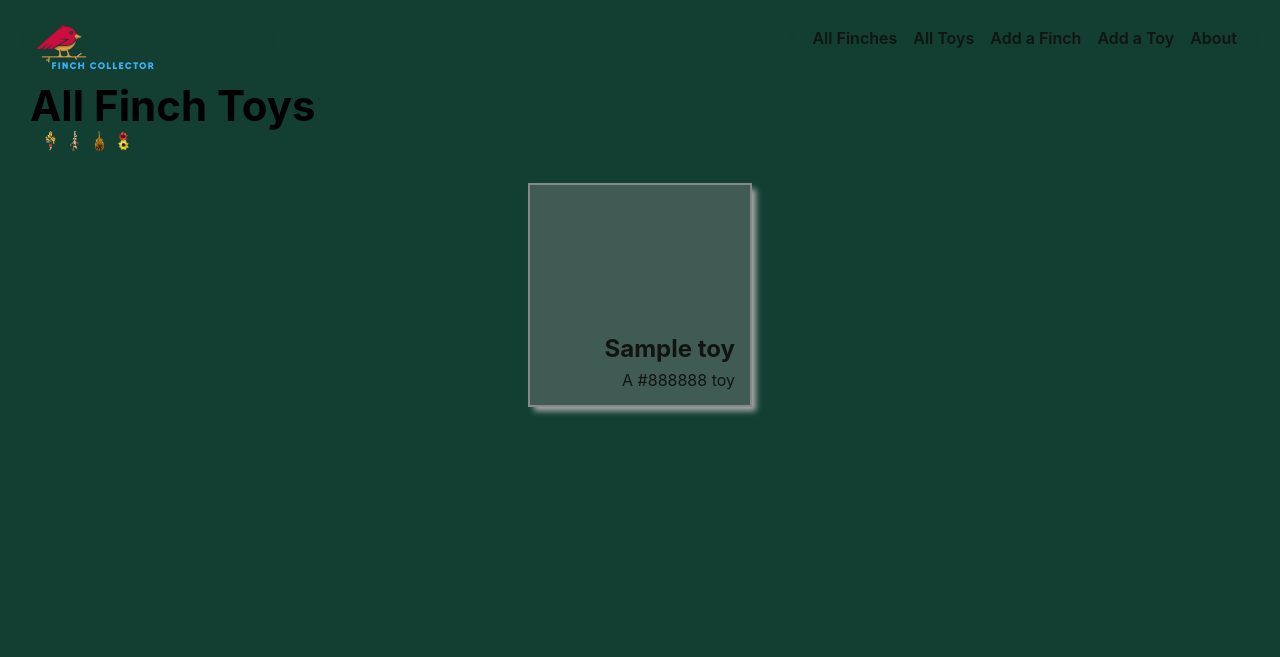
After one commit to Kiibra/finch-collector, a Django app: page /toys/ in a window 1280 px wide. The commit adds this page. Shown: the top 657 px of the page. Run offline with Django 4.2, Linux system fonts and the light colour scheme; tables that the repository leaves empty hold one stand-in row (values such as "Sample post").

Commit message:
add viewing for toys

```diff
--- /dev/null
+++ b/main_app/static/css/toys/toy-index.css
@@ -0,0 +1,64 @@
+.card-container {
+  padding: 0 40px;
+  display: flex;
+  justify-content: center;
+  flex-wrap: wrap;
+}
+
+.card {
+  width: 224px;
+  height: 224px;
+  margin: 10px;
+  border: solid 2px;
+  box-shadow: var(--card-box-shadow);
+  position: relative;
+}
+
+.card-bg{
+  opacity: .4;
+  position: absolute;
+  display: inline-flex;
+  top: 0;
+  left: 0;
+  width: 100%;
+  height: 100%;
+}
+
+.card-content {
+  padding: 15px;
+  height: 100%;
+  width: 100%;
+  display: flex;
+  align-items: flex-end;
+  justify-content: flex-end;
+  flex-direction: column;
+}
+
+.card > a {
+  position: absolute;
+  top: 0;
+  left: 0;
+  width: 100%;
+  height: 100%;
+  display: inline-block;
+  text-decoration: none;
+  color: var(--text-color);
+}
+
+.card h2 {
+  margin: 7px 0;
+  font-size: var(--font-xl);
+}
+
+.card p {
+  margin: 0;
+  font-size: var(--font-reg);
+}
+
+.page-header > img {
+  margin-left: 10px;
+}
+
+.page-header > img:first-of-type {
+  margin-left: 15px;
+}
--- a/main_app/templates/base.html
+++ b/main_app/templates/base.html
@@ -31,6 +31,7 @@
     <nav>
       <ul>
         <li><a href="{% url 'finch-index' %}">All Finches</a></li>
+        <li><a href="{% url 'toy-index' %}">All Toys</a></li>
         <li><a href="{% url 'finch-create' %}">Add a Finch</a></li>
         <li><a href="{% url 'toy-create' %}">Add a Toy</a></li>
         <li><a href="{% url 'about' %}">About</a></li>
--- /dev/null
+++ b/main_app/templates/main_app/toy_list.html
@@ -0,0 +1,36 @@
+{% extends 'base.html' %}
+{% load static %}
+
+{% block head %}
+<link
+  rel="stylesheet"
+  type="text/css"
+  href="{% static 'css/toys/toy-index.css' %}"
+/>
+{% endblock %}
+
+{% block content %}
+
+<section class="page-header">
+  <h1>All Finch Toys</h1>
+  <img src="{% static 'images/birdtoy.png' %}" alt="A ball with holes" />
+  <img src="{% static 'images/bamboman.png' %}" alt="A bamboman toy" />
+  <img src="{% static 'images/pinneaple-toy.png' %}" alt="A pinneaple toy" />
+  <img src="{% static 'images/sunflower-toy.png' %}" alt="A sunflowers toy" />
+</section>
+
+<section class="card-container">
+  {% for toy in toy_list %}
+  <div class="card" style="border-color: {{ toy.color }}">
+    <div class="card-bg" style="background-color: {{ toy.color }}"></div>
+    <a href="{% url 'toy-detail' toy.id %}">
+      <div class="card-content">
+        <h2>{{ toy.name }}</h2>
+        <p>A {{ toy.color }} toy</p>
+      </div>
+    </a>
+  </div>
+  {% endfor %}
+</section>
+
+{% endblock %}
--- a/main_app/urls.py
+++ b/main_app/urls.py
@@ -13,4 +13,6 @@ urlpatterns = [
   path('finches/<int:pk>/delete/', views.FinchDelete.as_view(), name='finch-delete'),
   path('finches/<int:finch_id>/add-feeding/', views.add_feeding, name='add-feeding'),
   path('toys/create/', views.ToyCreate.as_view(), name='toy-create'),
+  path('toys/<int:pk>/', views.ToyDetail.as_view(), name='toy-detail'),
+  path('toys/', views.ToyList.as_view(), name='toy-index'),
 ]
--- a/main_app/views.py
+++ b/main_app/views.py
@@ -6,6 +6,7 @@ from .models import Finch, Toy
 from django.views.generic.edit import CreateView, UpdateView, DeleteView
 # Import the FeedingForm
 from .forms import FeedingForm
+from django.views.generic import ListView, DetailView
 
 # Define the home view
 def home(request):
@@ -58,3 +59,9 @@ def add_feeding(request, finch_id):
 class ToyCreate(CreateView):
   model = Toy
   fields = '__all__'
+
+class ToyList(ListView):
+  model = Toy
+
+class ToyDetail(DetailView):
+  model = Toy
```
Also changed, not shown: main_app/static/css/toys/toy-detail.css (added, +52 -0 lines), main_app/templates/main_app/toy_detail.html (added, +24 -0 lines), main_app/static/images/bamboman.png (added), main_app/static/images/birdtoy.png (added), main_app/static/images/pinneaple-toy.png (added), main_app/static/images/sunflower-toy.png (added).
